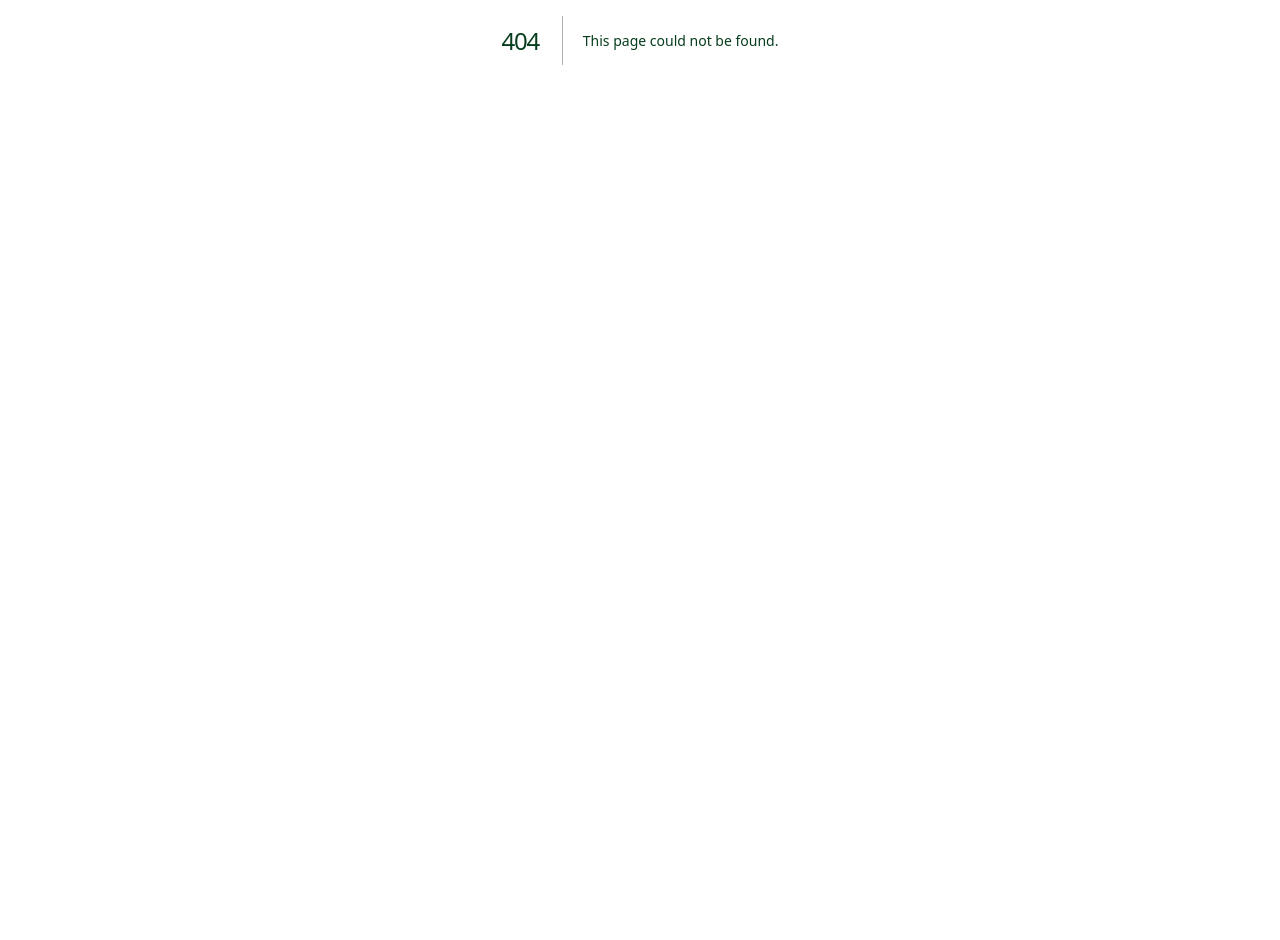
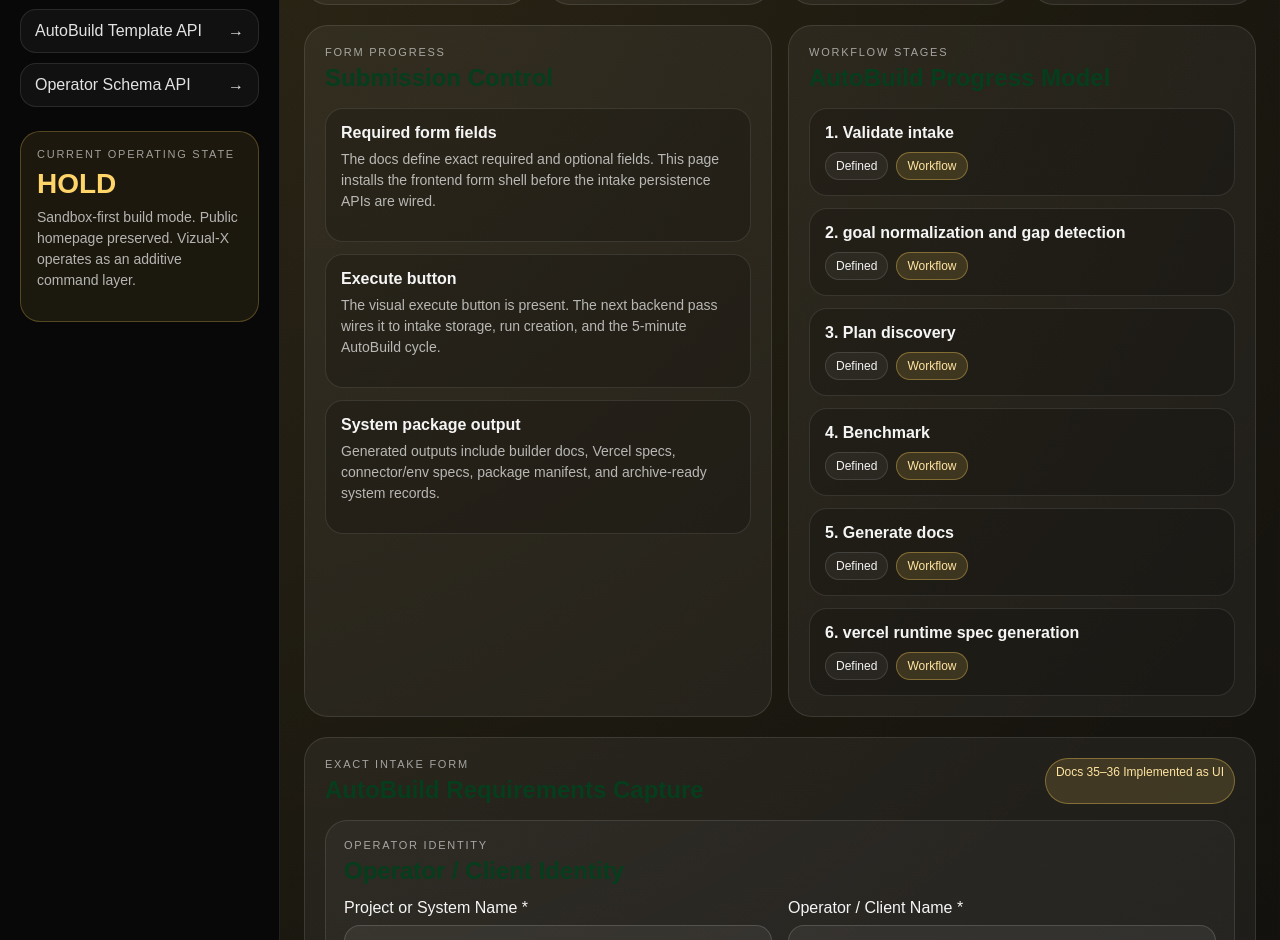
Before and after one commit to XPS-IINTELLIGENCE-SYSTEMS/bronx-nurish-access, a Next.js app: page /intelligence-os/workflows/autobuild in a window 1280 px wide. Before the commit this address had no page. Shown: the part 360-1300 px from the top of the page. Before the commit the page ends 800 px from the top, so only its background shows below. Built offline with nearby package versions, Linux system fonts and the light colour scheme.

Commit message:
Add Vizual-X AutoBuild workflow UI page

```diff
--- /dev/null
+++ b/app/intelligence-os/workflows/autobuild/page.js
@@ -0,0 +1,119 @@
+import Link from 'next/link';
+import VizualXShell from '../../_components/VizualXShell.js';
+import { getVizualXAutobuildTemplate } from '../../../../src/workflow/vizualXAutobuildTemplate.js';
+import styles from '../../vizualx.module.css';
+
+const PHASE_BADGES = {
+  intake_form_validation: 'Validate intake',
+  browser_discovery_plan: 'Plan discovery',
+  source_research_and_benchmarking: 'Benchmark',
+  builder_docs_generation: 'Generate docs',
+  sandbox_build_plan: 'Sandbox plan',
+  final_package_and_archive: 'Package archive'
+};
+
+function Field({ field }) {
+  const full = field.type === 'textarea' || field.key.includes('requirements') || field.key.includes('goal') || field.key.includes('scope') || field.key.includes('topics') || field.key.includes('paths');
+  return (
+    <label className={`${styles.field} ${full ? styles.fieldFull : ''}`}>
+      <span className={styles.fieldLabel}>{field.label}{field.required ? ' *' : ''}</span>
+      {field.type === 'textarea' ? <textarea className={styles.textarea} placeholder={field.label} /> : field.type === 'select' ? (
+        <select className={styles.select} defaultValue="">
+          <option value="" disabled>Select {field.label}</option>
+          {(field.options || []).map(option => <option value={option} key={option}>{option}</option>)}
+        </select>
+      ) : field.type === 'boolean' ? (
+        <select className={styles.select} defaultValue="">
+          <option value="" disabled>Select yes or no</option>
+          <option value="true">Yes</option>
+          <option value="false">No</option>
+        </select>
+      ) : <input className={styles.input} placeholder={field.label} type={field.type === 'email' ? 'email' : 'text'} />}
+    </label>
+  );
+}
+
+export default function VizualXAutobuildPage() {
+  const template = getVizualXAutobuildTemplate();
+  return (
+    <VizualXShell
+      kicker="Vizual-X Workflow Builder"
+      title="AutoBuild System Intake"
+      subtitle="This operator/client workflow begins with the exact structured form required to generate discovery research, builder docs, Vercel Workflow/Sandbox/Agent specs, connector/env packages, and a reusable AutoBuild system package."
+      actions={<><Link className={styles.secondary} href="/api/workflow/vizual-x-autobuild-template">Open Template API</Link><button className={styles.button} type="button">Execute AutoBuild Workflow</button></>}
+    >
+      <section className={styles.statusStrip}>
+        <div className={styles.statusCard}><div className={styles.label}>Template ID</div><div className={styles.statusValue}>v1</div></div>
+        <div className={styles.statusCard}><div className={styles.label}>Form Sections</div><div className={`${styles.statusValue} ${styles.gold}`}>{template.intake_form_sections.length}</div></div>
+        <div className={styles.statusCard}><div className={styles.label}>Workflow Phases</div><div className={`${styles.statusValue} ${styles.good}`}>{template.workflow_phases.length}</div></div>
+        <div className={styles.statusCard}><div className={styles.label}>Outputs</div><div className={styles.statusValue}>{template.outputs.length}</div></div>
+      </section>
+
+      <section className={styles.grid2}>
+        <div className={styles.panel}>
+          <div className={styles.sectionHead}>
+            <div><div className={styles.label}>Form Progress</div><h2 className={styles.sectionTitle}>Submission Control</h2></div>
+          </div>
+          <ul className={styles.list}>
+            <li className={styles.item}><div className={styles.itemTitle}>Required form fields</div><p className={styles.copy}>The docs define exact required and optional fields. This page installs the frontend form shell before the intake persistence APIs are wired.</p></li>
+            <li className={styles.item}><div className={styles.itemTitle}>Execute button</div><p className={styles.copy}>The visual execute button is present. The next backend pass wires it to intake storage, run creation, and the 5-minute AutoBuild cycle.</p></li>
+            <li className={styles.item}><div className={styles.itemTitle}>System package output</div><p className={styles.copy}>Generated outputs include builder docs, Vercel specs, connector/env specs, package manifest, and archive-ready system records.</p></li>
+          </ul>
+        </div>
+        <div className={styles.panel}>
+          <div className={styles.sectionHead}>
+            <div><div className={styles.label}>Workflow Stages</div><h2 className={styles.sectionTitle}>AutoBuild Progress Model</h2></div>
+          </div>
+          <div className={styles.list}>
+            {template.workflow_phases.slice(0, 6).map((phase, index) => (
+              <div className={styles.item} key={phase}>
+                <div className={styles.itemTitle}>{index + 1}. {PHASE_BADGES[phase] || phase.replaceAll('_', ' ')}</div>
+                <div className={styles.tags}><span className={styles.tag}>Defined</span><span className={`${styles.tag} ${styles.tagGold}`}>Workflow</span></div>
+              </div>
+            ))}
+          </div>
+        </div>
+      </section>
+
+      <section className={styles.panel}>
+        <div className={styles.sectionHead}>
+          <div><div className={styles.label}>Exact Intake Form</div><h2 className={styles.sectionTitle}>AutoBuild Requirements Capture</h2></div>
+          <span className={`${styles.tag} ${styles.tagGold}`}>Docs 35–36 Implemented as UI</span>
+        </div>
+        <div className={styles.list}>
+          {template.intake_form_sections.map(section => (
+            <section className={styles.formSection} key={section.id}>
+              <div>
+                <div className={styles.label}>{section.id.replaceAll('_', ' ')}</div>
+                <h3 className={styles.sectionTitle}>{section.label}</h3>
+              </div>
+              <div className={styles.formGrid}>
+                {section.fields.map(field => <Field field={field} key={field.key} />)}
+              </div>
+            </section>
+          ))}
+        </div>
+      </section>
+
+      <section className={styles.grid2}>
+        <div className={styles.panel}>
+          <div className={styles.sectionHead}><div><div className={styles.label}>Generated Output Family</div><h2 className={styles.sectionTitle}>What This Workflow Produces</h2></div></div>
+          <div className={styles.grid2}>
+            {template.outputs.map(output => (
+              <div className={styles.package} key={output}>
+                <div className={styles.packageTitle}>{output.replaceAll('_', ' ')}</div>
+                <div className={styles.packageMeta}>Stored in the workflow package plan and prepared for the implementation backend pass.</div>
+              </div>
+            ))}
+          </div>
+        </div>
+        <div className={styles.panel}>
+          <div className={styles.sectionHead}><div><div className={styles.label}>Next Programmed Step</div><h2 className={styles.sectionTitle}>Pipeline Wiring</h2></div></div>
+          <div className={styles.footerNote}>
+            The form shell is now visible inside Vizual-X. The next implementation step is the persisted intake/execute/status API layer, Postgres AutoBuild tables, and the `/api/workflow/autobuild-template-cycle` 5-minute advancement route.
+          </div>
+        </div>
+      </section>
+    </VizualXShell>
+  );
+}
```
